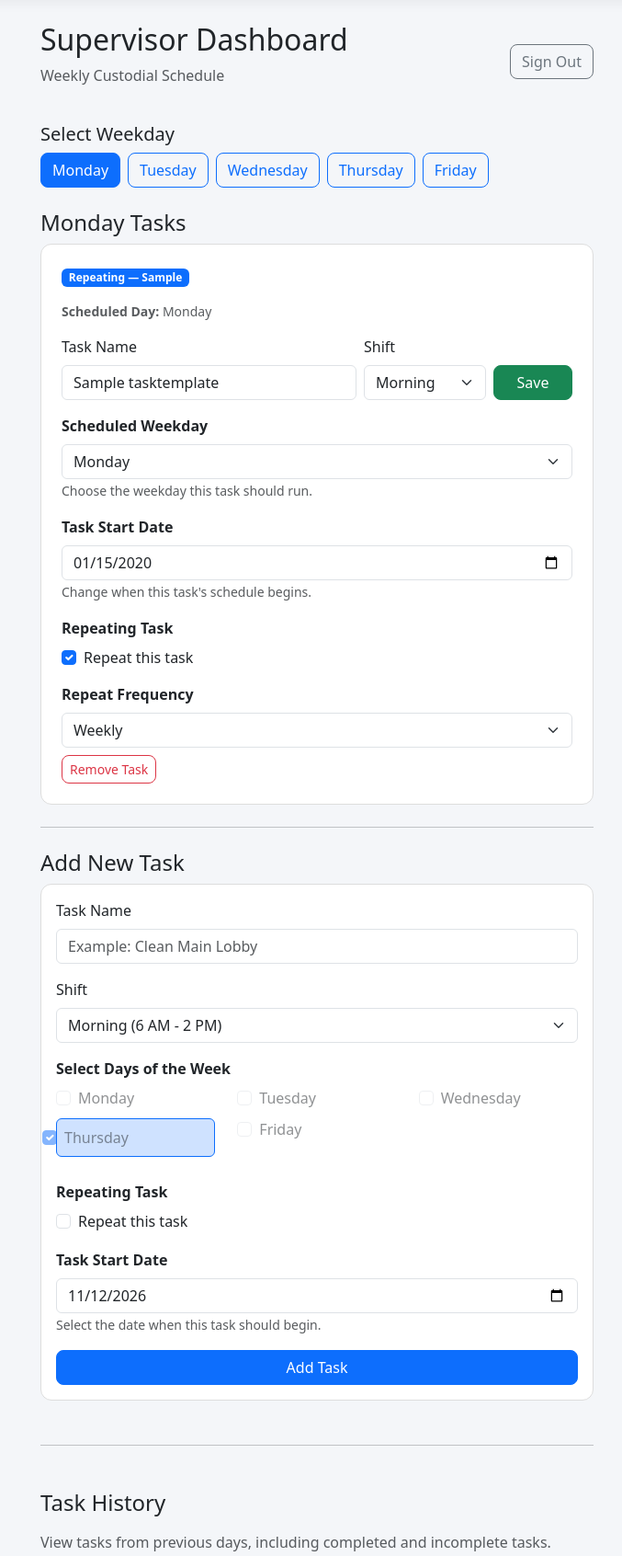
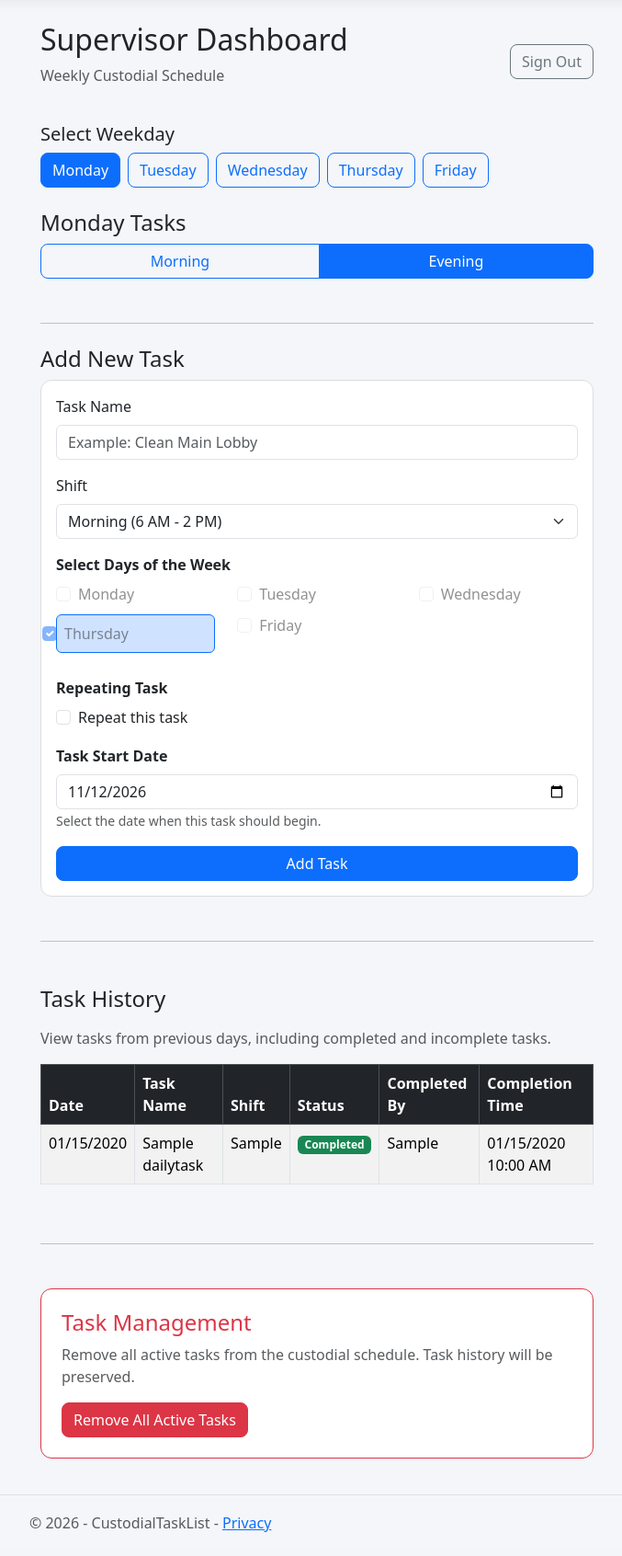
Before and after one commit to tomasiaktv/CustodialTaskList, an ASP.NET Core app: page /Admin/Dashboard in a window 1280 px wide. Shown: the part 57-1749 px from the top of the page at 92% size, without its empty margins (295-972 px from the left). After the commit the page ends 1723 px from the top, so only its background shows below. Run offline with ASP.NET Core 8, Linux system fonts and the light colour scheme; tables that the repository leaves empty hold one stand-in row (values such as "Sample post"); style sheets or scripts are compiled from the project's sources; the project's own start-up code is not run, and a stand-in starts its controllers and pages; some libraries are stand-ins or nearby versions.

Commit message:
Improve admin dashboard with shift filtering and edit task modals

```diff
--- a/Pages/Admin/Index.cshtml
+++ b/Pages/Admin/Index.cshtml
@@ -44,6 +44,25 @@
 
     <h4>@Model.DayName Tasks</h4>
 
+<!-- Admin shift selection -->
+<div class="btn-group w-100 mb-4"
+     role="group"
+     aria-label="Select task shift">
+
+    <button type="button"
+            id="adminMorningBtn"
+            class="btn btn-primary">
+        Morning
+    </button>
+
+    <button type="button"
+            id="adminEveningBtn"
+            class="btn btn-outline-primary">
+        Evening
+    </button>
+
+</div>
+
     @if (!string.IsNullOrEmpty(Model.Message))
     {
         <div class="alert alert-info">
@@ -60,34 +79,113 @@
 
     @foreach (var task in Model.Tasks)
     {
-        <div class="card mb-3">
+
+    <div class="card mb-3 admin-task-card" data-shift="@task.Shift">
+
             <div class="card-body">
+            <div class="d-flex justify-content-between
+                align-items-center mb-2">
 
-            <div class="mb-3">
-                @if (task.IsRepeating)
+                <h5 class="card-title mb-0">
+                    @task.TaskName
+                </h5>
+
+                <span class="badge bg-secondary">
+                    @task.Shift
+                </span>
+
+            </div>
+
+
+
+            <!-- Read-only task schedule summary -->
+            <div class="row g-2 mb-3">
+
+                <div class="col-6">
+                    <small class="text-muted d-block">
+                        Scheduled Day
+                    </small>
+
+                    <strong>@days[task.DayOfWeek]</strong>
+                </div>
+
+                <div class="col-6">
+                    <small class="text-muted d-block">
+                        Repeating
+                    </small>
+
+                    <strong>
+                        @(task.IsRepeating ? "Yes" : "No")
+                    </strong>
+                </div>
+
+                <div class="col-12">
+                    <small class="text-muted d-block">
+                        Frequency
+                    </small>
+
+                    @if (!task.IsRepeating)
                     {
-                    <span class="badge bg-primary">
-                        Repeating — @(task.RepeatFrequency == "SemiAnnually"
-                                        ? "Semi-Annually"
-                                        : task.RepeatFrequency)
+                        <strong>One-Time</strong>
+                        <span class="text-muted small">
+                            — @task.StartDate.ToString("MMM d, yyyy")
                         </span>
                     }
                     else
                     {
-                    <span class="badge bg-secondary">
-                        One-Time Task
+                        <strong>
+                            @(task.RepeatFrequency == "SemiAnnually"
+                                ? "Semi-Annually"
+                                : task.RepeatFrequency)
+                        </strong>
+
+                        @if (!string.IsNullOrEmpty(task.WeekOccurrence))
+                        {
+                            <span class="text-muted">
+                                — @task.WeekOccurrence
+                                @days[task.DayOfWeek]
                             </span>
-
-                    <span class="text-muted ms-2">
-                        Scheduled: @task.StartDate.ToString("MMMM d, yyyy")
-                    </span>
+                        }
                     }
                 </div>
 
-            <div class="text-muted small mb-3">
-                <strong>Scheduled Day:</strong>
-                @days[task.DayOfWeek]
             </div>
+
+            <button type="button"
+                    class="btn btn-primary btn-sm mb-2"
+                    data-bs-toggle="modal"
+                    data-bs-target="#editTaskModal-@task.Id">
+
+                Edit Task
+
+            </button>
+
+            <!-- Edit Task popup -->
+            <div class="modal fade"
+                 id="editTaskModal-@task.Id"
+                 tabindex="-1"
+                 aria-labelledby="editTaskTitle-@task.Id"
+                 aria-hidden="true">
+
+                <div class="modal-dialog modal-lg
+                    modal-dialog-scrollable">
+
+                    <div class="modal-content">
+
+                        <div class="modal-header">
+                            <h5 class="modal-title"
+                                id="editTaskTitle-@task.Id">
+                                Edit: @task.TaskName
+                            </h5>
+
+                            <button type="button"
+                                    class="btn-close"
+                                    data-bs-dismiss="modal"
+                                    aria-label="Close">
+                            </button>
+                        </div>
+
+                        <div class="modal-body">
 
                 <form method="post"
                       asp-page-handler="Save">
@@ -107,7 +205,7 @@
                                    value="@task.TaskName"
                                    maxlength="150"
                                    required
-                                   class="form-control" />
+                                   class="form-control admin-keyboard-input" />
                         </div>
 
                         <div class="col-md-3">
@@ -258,6 +356,16 @@
                 </div>
 
                 </form>
+
+                        </div>
+
+                    </div>
+
+                </div>
+
+            </div>
+            <!-- End Edit Task popup -->
+
 
                 <form method="post"
                       asp-page-handler="Delete"
@@ -812,3 +920,57 @@ else
         });
     });
 </script>
+
+<script>
+    document.addEventListener("DOMContentLoaded", function () {
+
+        const morningBtn =
+            document.getElementById("adminMorningBtn");
+
+        const eveningBtn =
+            document.getElementById("adminEveningBtn");
+
+        const taskCards =
+            document.querySelectorAll(".admin-task-card");
+
+        function showShift(shift) {
+
+            // Show only cards matching the selected shift.
+            taskCards.forEach(card => {
+                card.style.display =
+                    card.dataset.shift === shift
+                        ? ""
+                        : "none";
+            });
+
+            // Highlight the selected shift button.
+            morningBtn.className =
+                shift === "Morning"
+                    ? "btn btn-primary"
+                    : "btn btn-outline-primary";
+
+            eveningBtn.className =
+                shift === "Evening"
+                    ? "btn btn-primary"
+                    : "btn btn-outline-primary";
+        }
+
+        morningBtn.addEventListener("click", () => {
+            showShift("Morning");
+        });
+
+        eveningBtn.addEventListener("click", () => {
+            showShift("Evening");
+        });
+
+        // Select the current shift when opening the page.
+        const currentHour = new Date().getHours();
+
+        const startingShift =
+            currentHour >= 14 && currentHour < 22
+                ? "Evening"
+                : "Morning";
+
+        showShift(startingShift);
+    });
+</script>
--- a/wwwroot/css/site.css
+++ b/wwwroot/css/site.css
@@ -247,4 +247,37 @@ body {
             font-size: 16px;
             padding: 5px 2px;
         }
+
+/* ====================================
+   ADMIN EDIT TASK POPUP
+   ==================================== */
+
+/* Give the Edit Task popup room to scroll. */
+.modal-dialog-scrollable .modal-content {
+    max-height: 90dvh;
 }
+
+/* Keep form contents comfortably spaced. */
+.modal-body {
+    padding: 20px;
+}
+
+    /* Allow space when the touchscreen keyboard opens. */
+    .modal-body:has(.admin-virtual-keyboard:not([style*="display: none"])) {
+        padding-bottom: 300px;
+    }
+
+/* Optimize the Edit Task popup for portrait screens. */
+@media (max-width: 768px) {
+    .modal-dialog {
+        margin: 10px;
+    }
+
+    .modal-body {
+        padding: 15px;
+    }
+
+    .modal-dialog-scrollable .modal-content {
+        max-height: 95dvh;
+    }
+}
--- a/wwwroot/js/admin-keyboard.js
+++ b/wwwroot/js/admin-keyboard.js
@@ -343,5 +343,28 @@ document.addEventListener("DOMContentLoaded", () => {
         );
     }
 
+    // Allow the Admin keyboard to work
+    // inside Bootstrap Edit Task modals.
+
+    const keyboardHome = keyboard.parentElement;
+
+    document.querySelectorAll(".modal").forEach(modal => {
+
+        // Move keyboard inside the popup when opened.
+        modal.addEventListener("show.bs.modal", () => {
+            keyboardHome.contains(keyboard) &&
+                hideKeyboard();
+
+            modal.appendChild(keyboard);
+        });
+
+        // Restore keyboard when popup closes.
+        modal.addEventListener("hidden.bs.modal", () => {
+            hideKeyboard();
+            keyboardHome.appendChild(keyboard);
+        });
+
+    });
+
     closeButton.addEventListener("click", hideKeyboard);
 });
```
Lines whose indentation alone changed are shown as unchanged.
